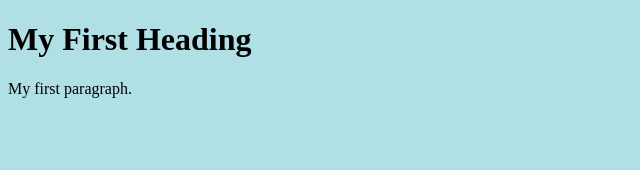
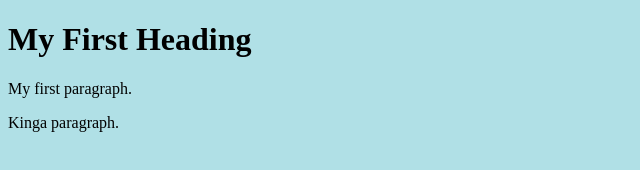
Before and after one commit to JakubGugul/lab03, a plain HTML site: page index.html in a window 1280 px wide. Shown: the whole page, without its empty margins (0-640 px from the left). Drawn offline with Linux system fonts and the light colour scheme.

Commit message:
Update index.html

```diff
--- a/index.html
+++ b/index.html
@@ -6,5 +6,7 @@
 
 <p>My first paragraph.</p>
 
+<p>Kinga paragraph.</p>
+
 </body>
 </html>
```
